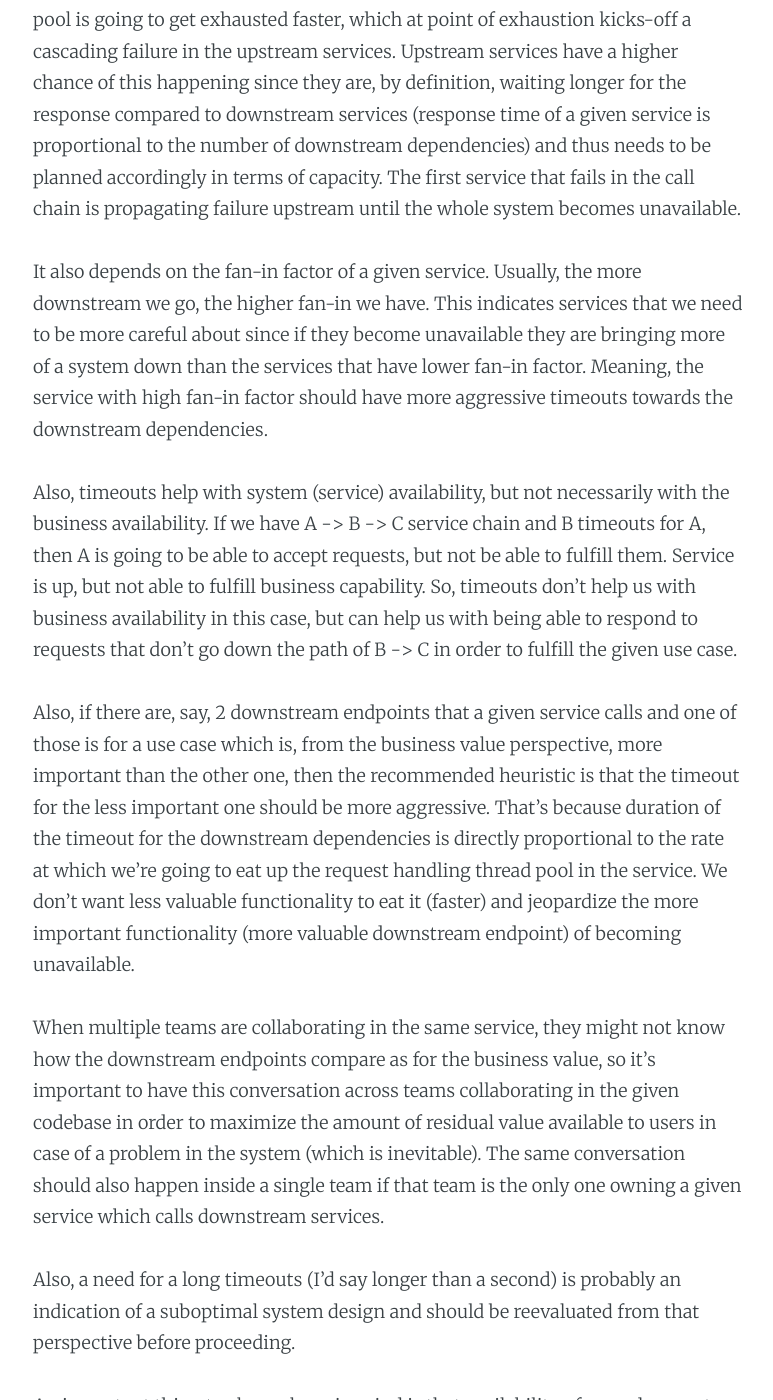
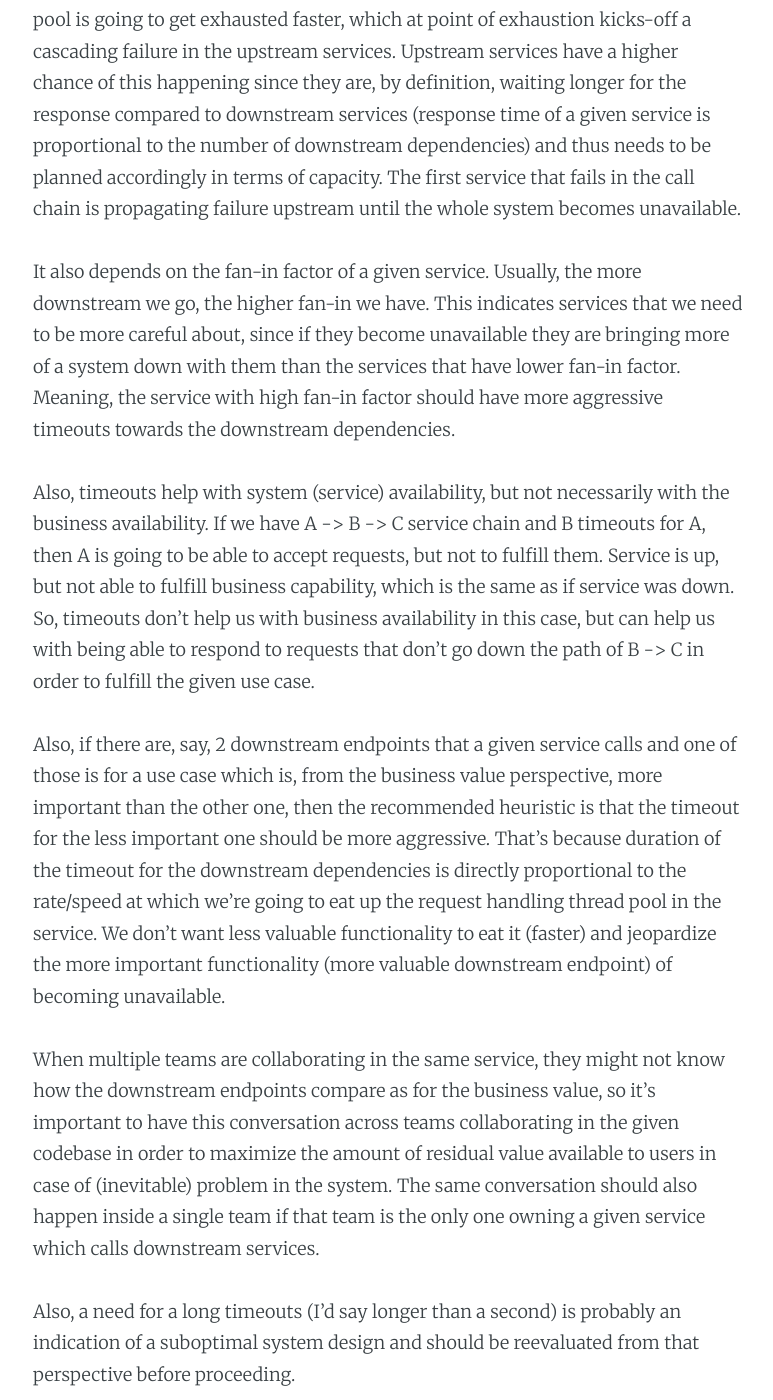
Before and after one commit to dragan-stepanovic/dragan-stepanovic.github.io, a Jekyll site: the page built from _posts/2020-07-19-on-timeouts.md, in a window 1280 px wide and 1400 px high, scrolled down 413 px. Shown: the whole window, without its empty margins (252-1025 px from the left). Built offline with Jekyll 4.4.1, drawn with Linux system fonts in a browser that asks for light colours; some of the changed text lies outside the part shown.

Commit message:
Update 2020-07-19-on-timeouts.md

```diff
--- a/_posts/2020-07-19-on-timeouts.md
+++ b/_posts/2020-07-19-on-timeouts.md
@@ -11,23 +11,23 @@
 Upstream services have a higher chance of this happening since they are, by definition, waiting longer for the response compared to downstream services (response time of a given service is proportional to the number of downstream dependencies) and thus needs to be planned accordingly in terms of capacity.
 The first service that fails in the call chain is propagating failure upstream until the whole system becomes unavailable.
 
-It also depends on the fan-in factor of a given service. Usually, the more downstream we go, the higher fan-in we have. This indicates services that we need to be more careful about since if they become unavailable they are bringing more of a system down than the services that have lower fan-in factor.
+It also depends on the fan-in factor of a given service. Usually, the more downstream we go, the higher fan-in we have. This indicates services that we need to be more careful about, since if they become unavailable they are bringing more of a system down with them than the services that have lower fan-in factor.
 Meaning, the service with high fan-in factor should have more aggressive timeouts towards the downstream dependencies.
 
 Also, timeouts help with system (service) availability, but not necessarily with the business availability.
-If we have A -> B -> C service chain and B timeouts for A, then A is going to be able to accept requests, but not be able to fulfill them. Service is up, but not able to fulfill business capability. So, timeouts don't help us with business availability in this case, but can help us with being able to respond to requests that don't go down the path of B -> C in order to fulfill the given use case.
+If we have A -> B -> C service chain and B timeouts for A, then A is going to be able to accept requests, but not to fulfill them. Service is up, but not able to fulfill business capability, which is the same as if service was down. So, timeouts don't help us with business availability in this case, but can help us with being able to respond to requests that don't go down the path of B -> C in order to fulfill the given use case.
 
-Also, if there are, say, 2 downstream endpoints that a given service calls and one of those is for a use case which is, from the business value perspective, more important than the other one, then the recommended heuristic is that the timeout for the less important one should be more aggressive. That's because duration of the timeout for the downstream dependencies is directly proportional to the rate at which we're going to eat up the request handling thread pool in the service. We don't want less valuable functionality to eat it (faster) and jeopardize the more important functionality (more valuable downstream endpoint) of becoming unavailable.
+Also, if there are, say, 2 downstream endpoints that a given service calls and one of those is for a use case which is, from the business value perspective, more important than the other one, then the recommended heuristic is that the timeout for the less important one should be more aggressive. That's because duration of the timeout for the downstream dependencies is directly proportional to the rate/speed at which we're going to eat up the request handling thread pool in the service. We don't want less valuable functionality to eat it (faster) and jeopardize the more important functionality (more valuable downstream endpoint) of becoming unavailable.
 
-When multiple teams are collaborating in the same service, they might not know how the downstream endpoints compare as for the business value, so it's important to have this conversation across teams collaborating in the given codebase in order to maximize the amount of residual value available to users in case of a problem in the system (which is inevitable).
+When multiple teams are collaborating in the same service, they might not know how the downstream endpoints compare as for the business value, so it's important to have this conversation across teams collaborating in the given codebase in order to maximize the amount of residual value available to users in case of (inevitable) problem in the system.
 The same conversation should also happen inside a single team if that team is the only one owning a given service which calls downstream services.
 
 Also, a need for a long timeouts (I'd say longer than a second) is probably an indication of a suboptimal system design and should be reevaluated from that perspective before proceeding.
 
-An important thing to always keep in mind is that availability of an end request (use case) that includes three downstream calls (activation path of 3) is:
+An important thing to always keep in mind is that availability of an end user request (use case) that includes three downstream calls (activation path of 3) is:
 _availability of A * avaialability of B * availability of C_
 
-Having in mind that availability of each service by definition is <1, that means that with every additional downstream service dependency, availability of the use case goes down and timeouts are not going to help you out in case you're not having this fact on top of your mind whenever you're designing distributed system.
+Having in mind that availability of each service is by definition <1, that means that with every additional downstream service dependency, availability of the use case goes down and timeouts are not going to help you out in case you're not having this fact on top of your mind whenever you're designing or extending a distributed system.
 
-Also, worth pointing out is that often times it's possible to avoid the need for resiliency patterns (timeouts, bulkehads, circuit breakers, etc.) by rethinking the design of the system.
+Also, worth pointing out is that often times it's possible to avoid the need for resiliency patterns (timeouts, bulkehads, circuit breakers, etc.) by rethinking the design of the system, e.g. pulling out the vertical slice (use case) in a single or very few services, rethinking the boundaries of the services, going from sync to async (less preferable in case you have your service boundaries wrong), etc.
 Meaning, a heavy need for relying on resiliency patterns is very probably an indication of a suboptimal functional decomposition of a system.
```
